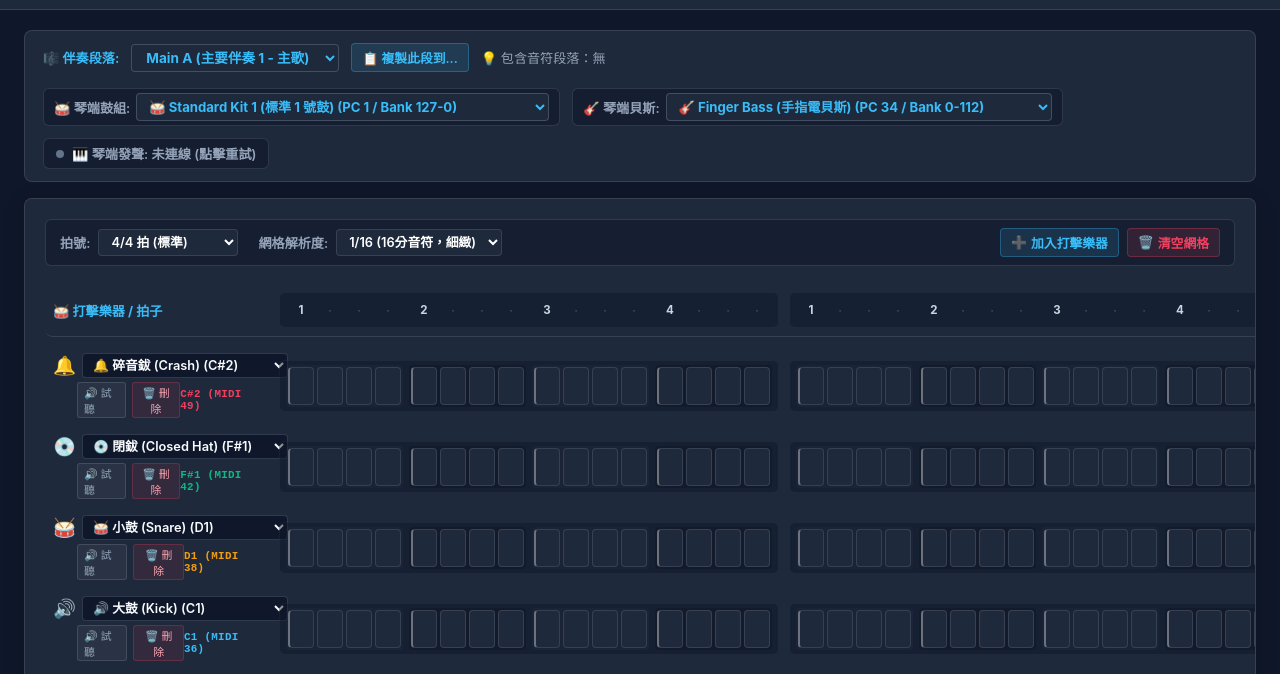
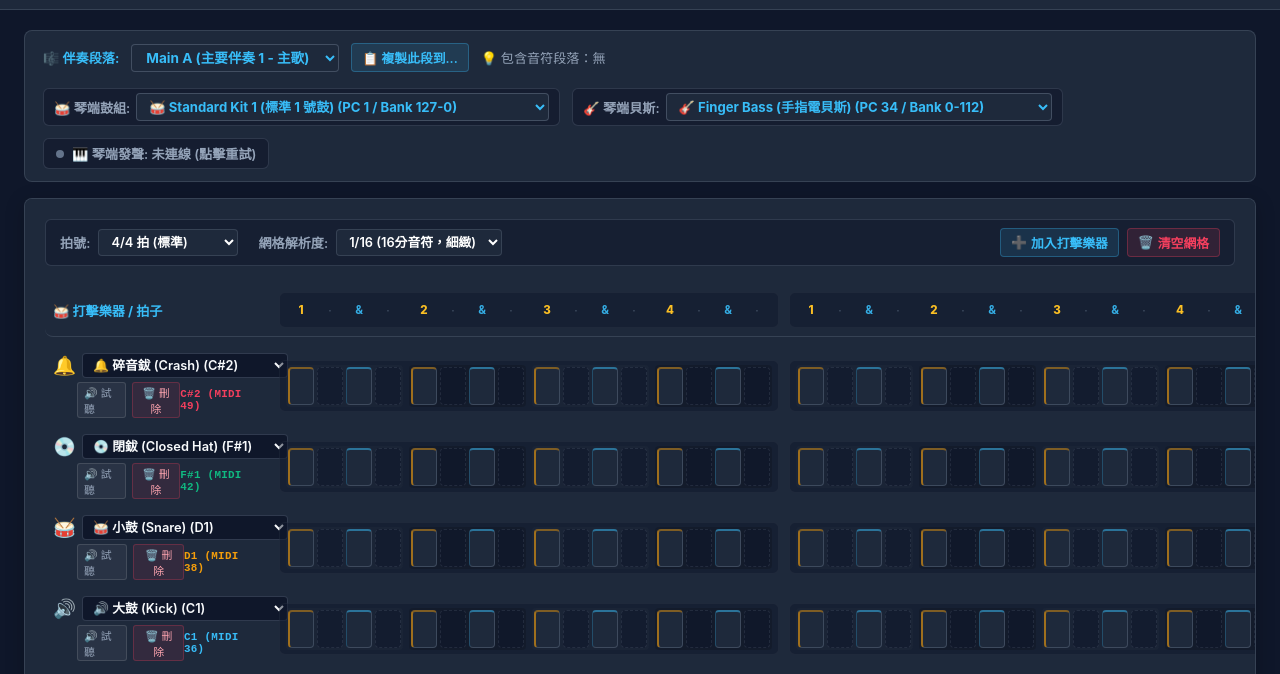
Before and after one commit to CMChen59/Yamaha-Midi-Edit, a website built with Vite: page index.html in a window 1280 px wide. Shown: the part 115-789 px from the top of the page. Built offline with nearby package versions, Linux system fonts and the light colour scheme.

Commit message:
feat(ui): 加入 1/16 網格之 8 分音符視覺分層標記 (正拍金色、反拍青色 &、16分弱化細格)

```diff
--- a/index.html
+++ b/index.html
@@ -676,12 +676,38 @@
       transform: translateY(-1px);
     }
 
+    /* 8分音符主幹格 (第1、3格) 視覺清晰強化 */
+    .step-cell.eighth-cell {
+      background: #1e293b;
+      border: 1px solid rgba(148, 163, 184, 0.28);
+    }
+
+    /* 正拍 (第1格)：頂部與左側帶微金指示 */
     .step-cell.beat-start {
-      border-left: 2px solid rgba(255, 255, 255, 0.35);
+      border-left: 2px solid rgba(245, 158, 11, 0.6);
+      border-top: 2px solid rgba(245, 158, 11, 0.45);
+    }
+
+    /* 8分反拍 (第3格)：頂部帶微青指示，一眼辨識 8 拍後半 */
+    .step-cell.eighth-offbeat {
+      border-top: 2px solid rgba(56, 189, 248, 0.5);
+      border-left: 1px solid rgba(56, 189, 248, 0.25);
+    }
+
+    /* 16分細分格 (第2、4格)：微弱化背景與虛線邊框，突出 8 分拍骨架 */
+    .step-cell.sixteenth-cell {
+      background: rgba(15, 23, 42, 0.55);
+      border: 1px dashed rgba(148, 163, 184, 0.14);
+    }
+
+    .step-cell.sixteenth-cell:hover {
+      background: rgba(56, 189, 248, 0.08);
+      border: 1px solid var(--accent);
     }
 
     .step-cell.step-active {
       border-color: transparent !important;
+      border-style: solid !important;
     }
 
     .step-cell.active-playhead,
@@ -704,13 +730,20 @@
     }
 
     .step-header-cell.beat-start .beat-num {
-      color: #cbd5e1;
+      color: #fbbf24;
+      font-weight: 800;
+    }
+
+    .step-header-cell .eighth-num {
+      color: #38bdf8;
+      font-size: 0.72rem;
       font-weight: 700;
+      opacity: 0.9;
     }
 
     .step-header-cell .sub-dot {
       color: #475569;
-      font-size: 0.8rem;
+      font-size: 0.75rem;
     }
 
     /* 貝斯鋼琴捲軸樣式 */
--- a/src/creator/drum-step-grid.ts
+++ b/src/creator/drum-step-grid.ts
@@ -417,11 +417,14 @@ export class DrumStepGrid {
         for (let sub = 0; sub < stepsPerBeat; sub++) {
           const stepIdx = bar * stepsPerBar + beat * stepsPerBeat + sub;
           const stepHeader = document.createElement('div');
-          stepHeader.className = `step-header-cell ${sub === 0 ? 'beat-start' : ''}`;
+          const subClass = sub === 0 ? 'beat-start eighth-cell' : (sub === 2 && stepsPerBeat === 4 ? 'eighth-offbeat eighth-cell' : (stepsPerBeat === 4 ? 'sixteenth-cell' : ''));
+          stepHeader.className = `step-header-cell ${subClass}`;
           stepHeader.dataset.step = `${stepIdx}`;
 
           if (sub === 0) {
             stepHeader.innerHTML = `<span class="beat-num">${beat + 1}</span>`;
+          } else if (sub === 2 && stepsPerBeat === 4) {
+            stepHeader.innerHTML = `<span class="eighth-num">&</span>`;
           } else {
             stepHeader.innerHTML = `<span class="sub-dot">·</span>`;
           }
@@ -512,7 +515,8 @@ export class DrumStepGrid {
             const isFilled = stepsData[stepIdx];
 
             const cell = document.createElement('div');
-            cell.className = `step-cell ${isFilled ? 'step-active' : ''} ${sub === 0 ? 'beat-start' : ''}`;
+            const subClass = sub === 0 ? 'beat-start eighth-cell' : (sub === 2 && stepsPerBeat === 4 ? 'eighth-offbeat eighth-cell' : (stepsPerBeat === 4 ? 'sixteenth-cell' : ''));
+            cell.className = `step-cell ${isFilled ? 'step-active' : ''} ${subClass}`;
             cell.dataset.step = `${stepIdx}`;
             cell.dataset.note = `${inst.note}`;
 
--- a/src/creator/piano-roll-lite.ts
+++ b/src/creator/piano-roll-lite.ts
@@ -370,11 +370,14 @@ export class PianoRollLite {
         for (let sub = 0; sub < stepsPerBeat; sub++) {
           const stepIdx = bar * stepsPerBar + beat * stepsPerBeat + sub;
           const stepHeader = document.createElement('div');
-          stepHeader.className = `step-header-cell ${sub === 0 ? 'beat-start' : ''}`;
+          const subClass = sub === 0 ? 'beat-start eighth-cell' : (sub === 2 && stepsPerBeat === 4 ? 'eighth-offbeat eighth-cell' : (stepsPerBeat === 4 ? 'sixteenth-cell' : ''));
+          stepHeader.className = `step-header-cell bass-header-cell ${subClass}`;
           stepHeader.dataset.step = `${stepIdx}`;
 
           if (sub === 0) {
             stepHeader.innerHTML = `<span class="beat-num">${beat + 1}</span>`;
+          } else if (sub === 2 && stepsPerBeat === 4) {
+            stepHeader.innerHTML = `<span class="eighth-num">&</span>`;
           } else {
             stepHeader.innerHTML = `<span class="sub-dot">·</span>`;
           }
@@ -456,7 +459,8 @@ export class PianoRollLite {
               else activeColorClass = 'active-scale';
             }
 
-            cell.className = `step-cell bass-cell ${sub === 0 ? 'beat-start' : ''} ${pitch.isBlack ? 'black-key-row' : ''} ${isActive ? 'step-active ' + activeColorClass : ''}`;
+            const subClass = sub === 0 ? 'beat-start eighth-cell' : (sub === 2 && stepsPerBeat === 4 ? 'eighth-offbeat eighth-cell' : (stepsPerBeat === 4 ? 'sixteenth-cell' : ''));
+            cell.className = `step-cell bass-cell ${subClass} ${pitch.isBlack ? 'black-key-row' : ''} ${isActive ? 'step-active ' + activeColorClass : ''}`;
             cell.dataset.step = `${stepIdx}`;
             cell.dataset.note = `${pitch.note}`;
 
```
